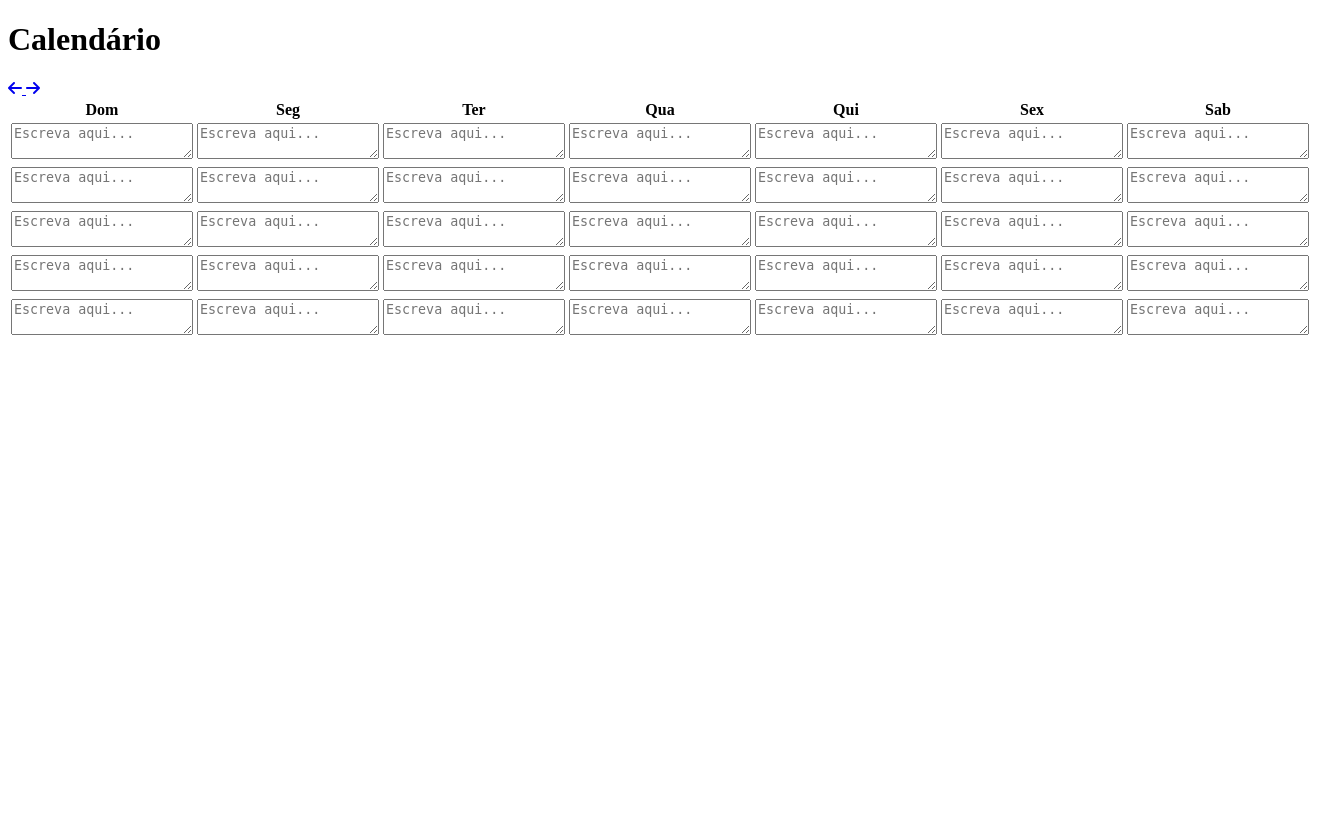
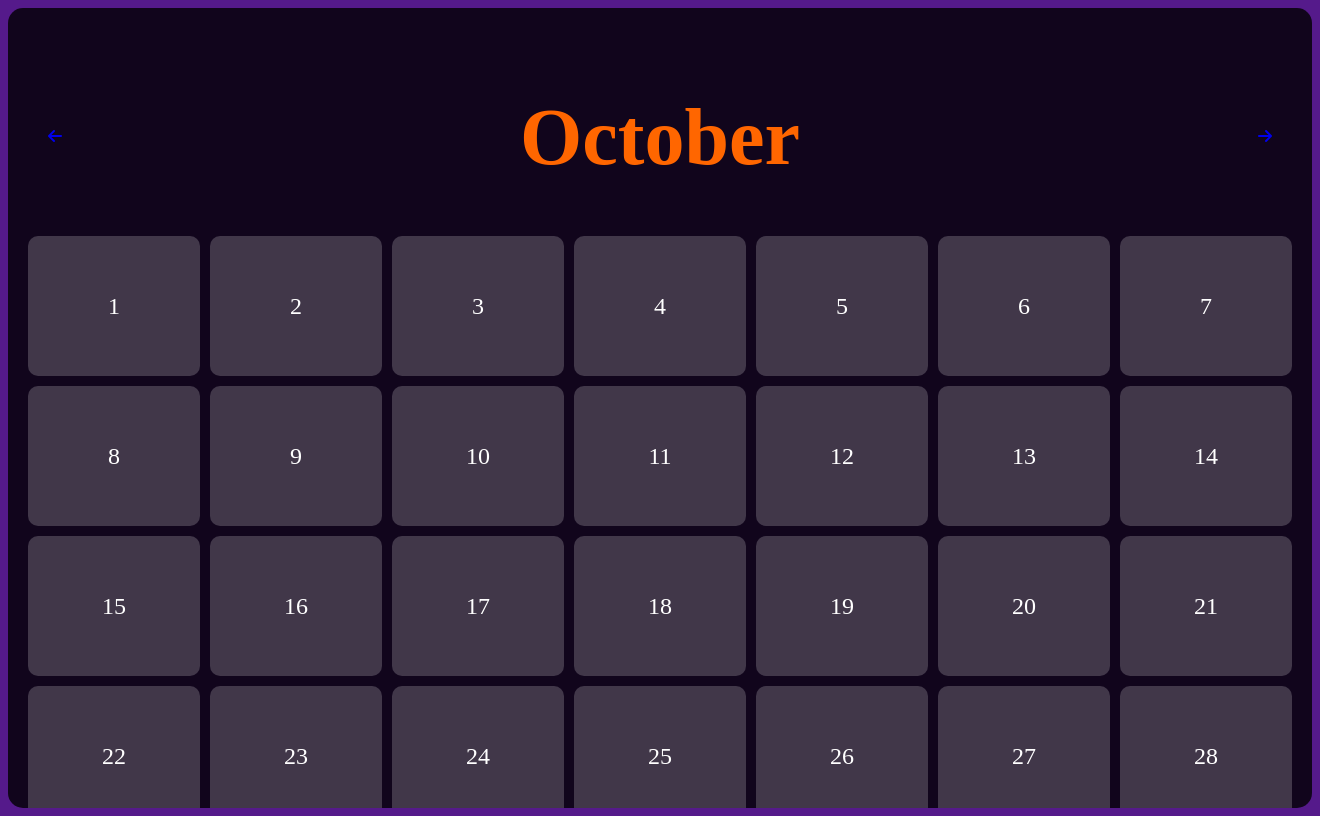
Before and after one commit to manu-sgc/tracker, a Django app: page /calendario/ in a window 1320 px wide. Before the commit the page ends 335 px from the top, so only its background shows below. Run offline with Django 4.2, Linux system fonts and the light colour scheme; lists and menus that the app fills with data are empty.

Commit message:
styling calendar

```diff
--- a/atividades/templates/atividades/calendario.html
+++ b/atividades/templates/atividades/calendario.html
@@ -5,47 +5,53 @@
     <meta charset="UTF-8">
     <meta name="viewport" content="width=device-width, initial-scale=1.0">
     <title>Calendario</title>
-    <link rel="stylesheet" href="{% static 'css/style.css' %}">
+    <link rel="stylesheet" href="{% static 'css/calendario.css' %}">
     <link rel="stylesheet" href="https://cdnjs.cloudflare.com/ajax/libs/font-awesome/6.0.0-beta3/css/all.min.css">
 </head>
 <body>
     <div class="calendar-container">
-        <h1>Calendário</h1>
-        <div class="navigation">
-            <a href="{% url 'tracker' %}" class="arrow">
+        <div class="calendar-header">
+            <a href="{% url 'tracker' %}" class="arrow left">
                 <i class="fas fa-arrow-left"></i>
             </a>
-            <a href="{% url 'avaliacao' %}" class="arrow">
+            <h1>October</h1>
+            <a href="{% url 'avaliacao' %}" class="arrow right">
                 <i class="fas fa-arrow-right"></i>
             </a>
         </div>
-        <table class="calendar-table">
-            <thead>
-                <tr>
-                    <th>Dom</th>
-                    <th>Seg</th>
-                    <th>Ter</th>
-                    <th>Qua</th>
-                    <th>Qui</th>
-                    <th>Sex</th>
-                    <th>Sab</th>
-                </tr>
-            </thead>
-            <tbody>
-                {% for week in calendar %}
-                <tr>
-                    {% for day in week %}
-                    <td>
-                        <div class="day-box">
-                            <span>{{ day.day }}</span>
-                            <textarea placeholder="Escreva aqui..."></textarea>
-                        </div>
-                    </td>
-                    {% endfor %}
-                </tr>
-                {% endfor %}
-            </tbody>
-        </table>
+        <div class="calendar-grid">
+            <div class="calendar-day">1</div>
+            <div class="calendar-day">2</div>
+            <div class="calendar-day">3</div>
+            <div class="calendar-day">4</div>
+            <div class="calendar-day">5</div>
+            <div class="calendar-day">6</div>
+            <div class="calendar-day">7</div>
+            <div class="calendar-day">8</div>
+            <div class="calendar-day">9</div>
+            <div class="calendar-day">10</div>
+            <div class="calendar-day">11</div>
+            <div class="calendar-day">12</div>
+            <div class="calendar-day">13</div>
+            <div class="calendar-day">14</div>
+            <div class="calendar-day">15</div>
+            <div class="calendar-day">16</div>
+            <div class="calendar-day">17</div>
+            <div class="calendar-day">18</div>
+            <div class="calendar-day">19</div>
+            <div class="calendar-day">20</div>
+            <div class="calendar-day">21</div>
+            <div class="calendar-day">22</div>
+            <div class="calendar-day">23</div>
+            <div class="calendar-day">24</div>
+            <div class="calendar-day">25</div>
+            <div class="calendar-day">26</div>
+            <div class="calendar-day">27</div>
+            <div class="calendar-day">28</div>
+            <div class="calendar-day">29</div>
+            <div class="calendar-day">30</div>
+            <div class="calendar-day">31</div>
+        </div>
     </div>
 </body>
 </html>
--- /dev/null
+++ b/static/css/calendario.css
@@ -0,0 +1,82 @@
+body {
+    background-color: #551a8b;
+}
+
+.calendar-container {
+    width: 100%;
+    max-width: 100vw;
+    height: 100%;
+    max-height: 100vh;
+    overflow-x: hidden;
+    overflow-y: hidden;
+    padding: 20px;
+    background-color: rgba(0, 0, 0, 0.8);
+    border-radius: 15px;
+    text-align: center;
+    box-sizing: border-box;
+}
+
+.calendar-header {
+    display: flex;
+    align-items: center;
+    justify-content: space-between;
+    margin-top: 10px;
+    padding: 0 20px;
+}
+
+.calendar-header h1 {
+    font-size: 5rem;
+    color: #ff6600;
+}
+
+.arrow-right {
+    color: #551a8b;
+    font-size: 5em;
+    margin-right: 20px;
+}
+
+.arrow-left {
+    color: #551a8b;
+    font-size: 5em;
+    margin-left: 20px;
+}
+
+.arrow-left:hover, .arrow-right:hover {
+    color: #ffcc00;
+}
+
+.calendar-grid {
+    display: grid;
+    grid-template-columns: repeat(7, 1fr);
+    gap: 10px;
+}
+
+.calendar-day {
+    background-color: rgba(255, 255, 255, 0.2);
+    padding: 20px;
+    border-radius: 10px;
+    font-size: 1.5rem;
+    display: flex;
+    justify-content: center;
+    align-items: center;
+    min-height: 100px;
+    color: white;
+}
+
+.calendar-day:hover {
+    background-color: rgba(255, 255, 255, 0.5);
+}
+
+.arrow-right {
+    color: #551a8b;
+    font-size: 3em;
+    margin-top: 20px;
+    margin-right: 20px;
+}
+
+.arrow-left {
+    color: #551a8b;
+    font-size: 3em;
+    margin-top: 20px;
+    margin-left: 20px;
+}
```
